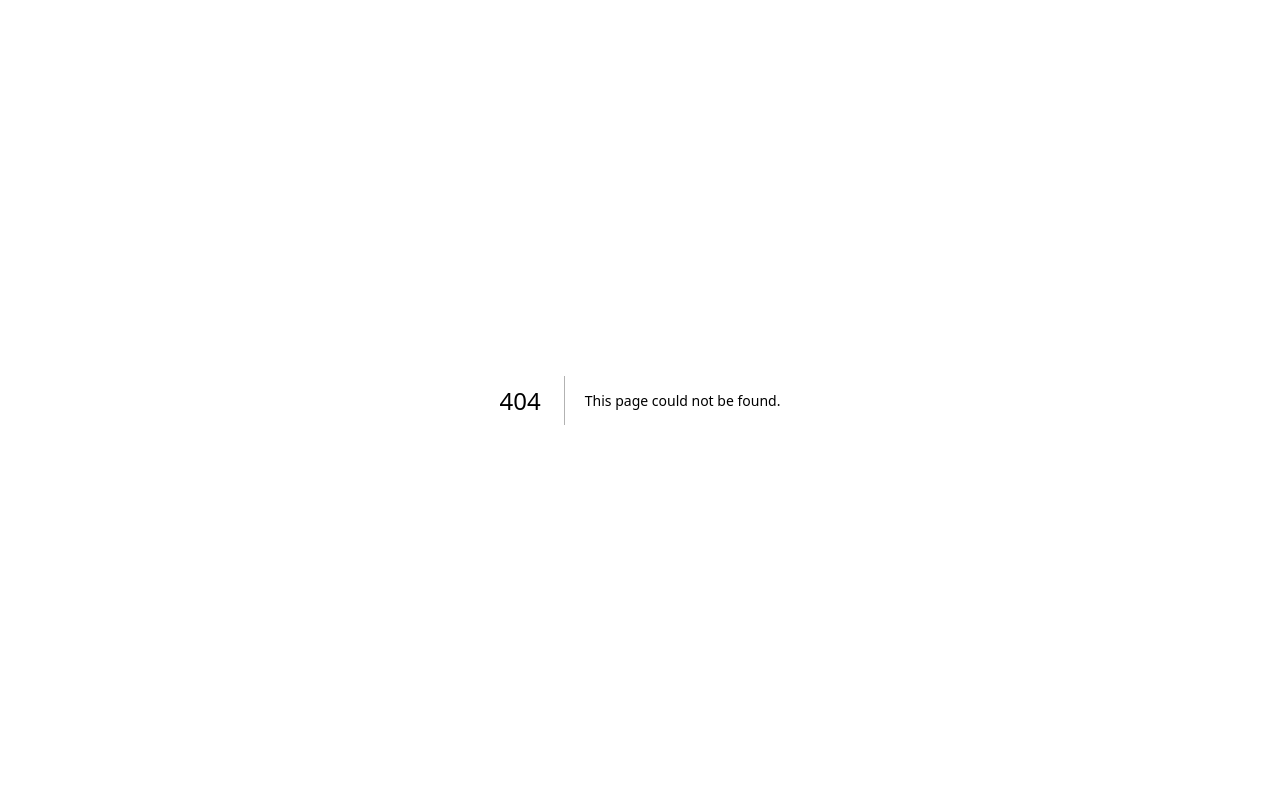
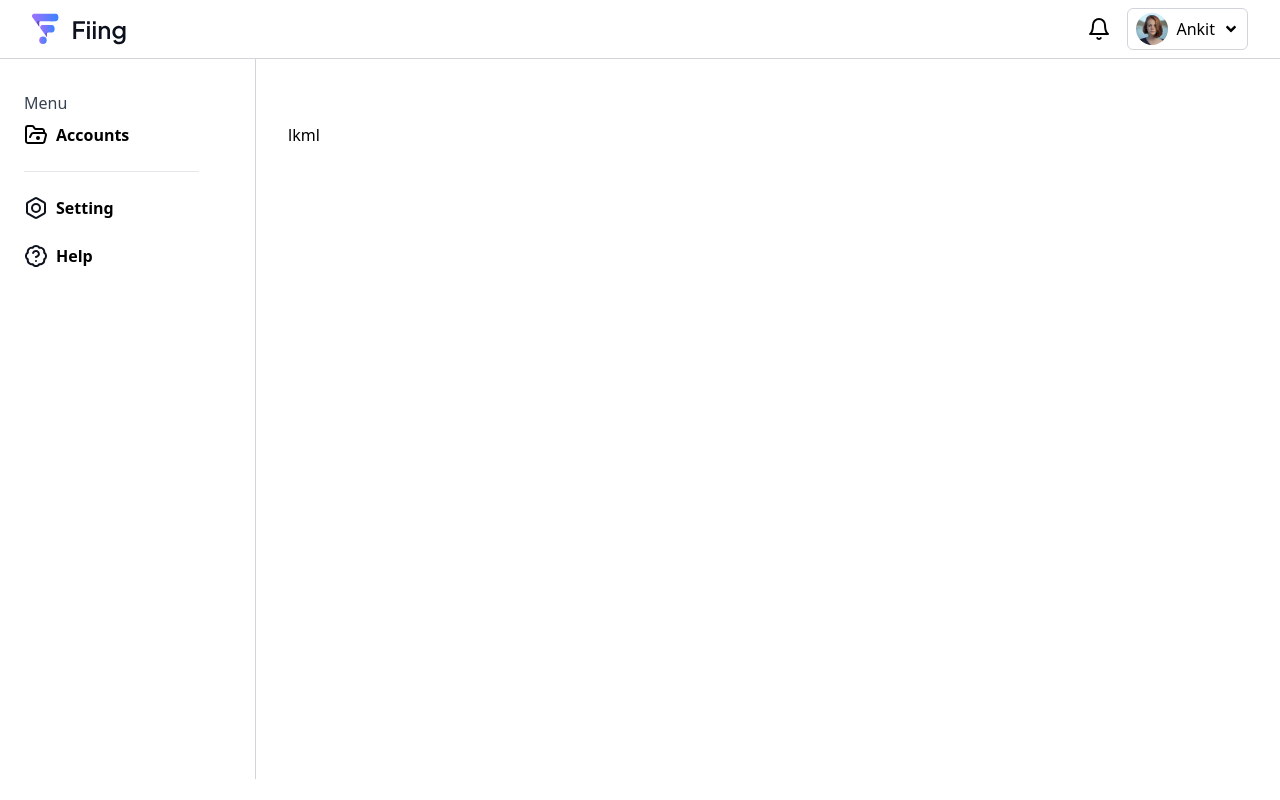
Before and after one commit to vashukashyap/fiing, a Next.js app: page /dashboard/createaccount in a window 1280 px wide. Before the commit this address had no page. Built offline with nearby package versions, Linux system fonts and the light colour scheme.

Commit message:
was-trying-something

```diff
--- /dev/null
+++ b/src/app/(dash)/dashboard/createaccount/page.js
@@ -0,0 +1,30 @@
+import * as React from 'react';
+import Breadcrumbs from '@mui/material/Breadcrumbs';
+import Typography from '@mui/material/Typography';
+import Link from '@mui/material/Link';
+import Stack from '@mui/material/Stack';
+import NavigateNextIcon from '@mui/icons-material/NavigateNext';
+
+export default function CreateAccount() {
+  return (
+    <>
+      <div className="p-8 text-black ">
+        <Stack spacing={2}>
+          <Breadcrumbs separator="›" aria-label="breadcrumb">
+            home
+          </Breadcrumbs>
+          <Breadcrumbs separator="-" aria-label="breadcrumb">
+            dashboard
+          </Breadcrumbs>
+          <Breadcrumbs
+            separator={<NavigateNextIcon fontSize="small" />}
+            aria-label="breadcrumb"
+          >
+            createacount
+          </Breadcrumbs>
+        </Stack>
+        lkml
+      </div>
+    </>
+  );
+}
--- a/src/app/(dash)/accounts/page.js
+++ b/src/app/(dash)/dashboard/page.js
@@ -3,7 +3,7 @@ import DashboardImage from "@/assets/images/dashboardImage.png";
 import Image from "next/image";
 
 
-export default function Home() {
+export default function Account() {
     return (
       <>
         <div className="p-8">
```
